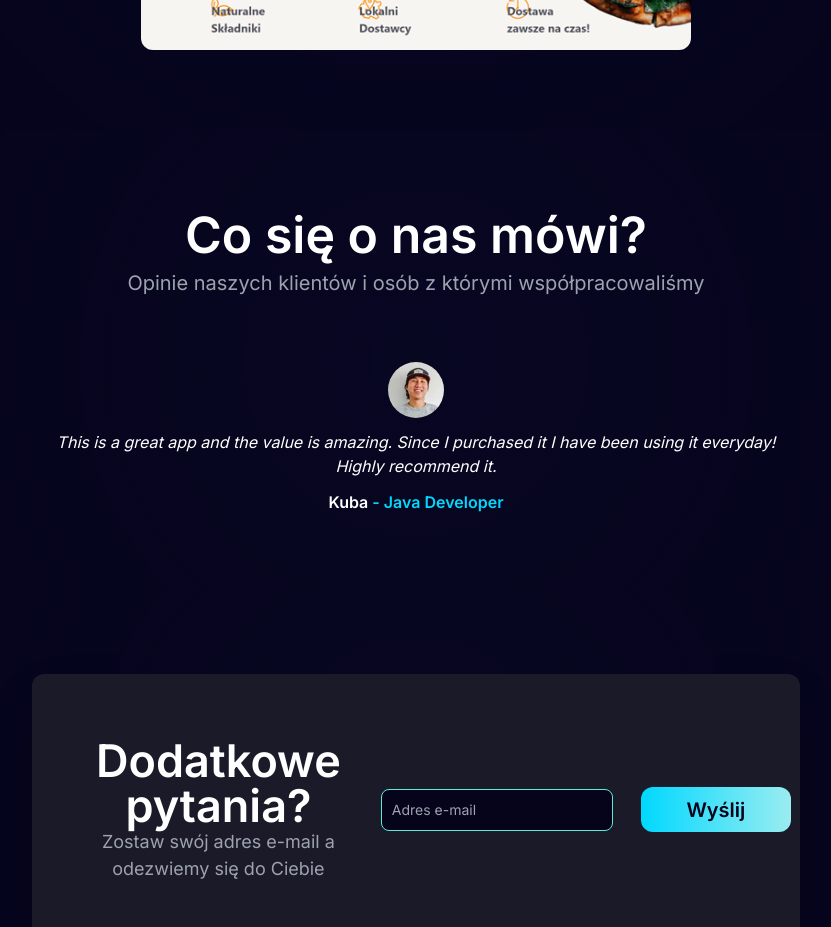
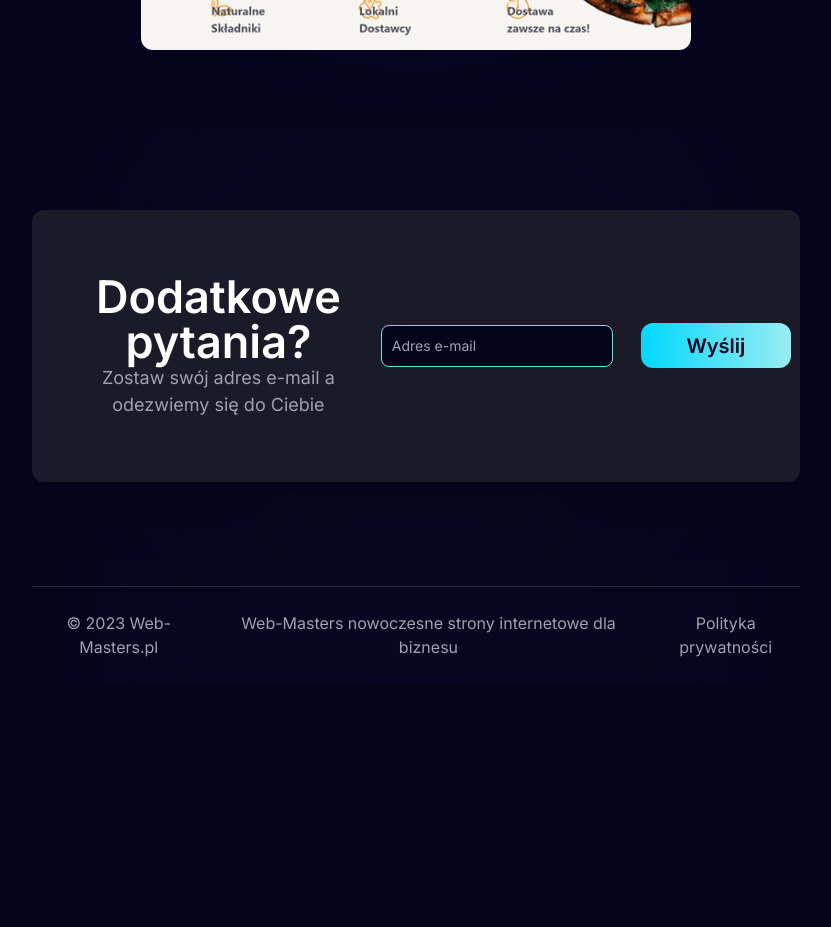
Before and after one commit to m-uchyla/wm-site, a Next.js app: page / in a window 1280 px wide. Shown: the part 5720-6647 px from the top of the page, without its empty margins (224-1055 px from the left). After the commit the page ends 6403 px from the top, so only its background shows below. Built offline with nearby package versions, Linux system fonts and the light colour scheme.

Commit message:
Contact nav active on bottom & vlad testimonial

```diff
--- a/src/assets/index.js
+++ b/src/assets/index.js
@@ -8,6 +8,7 @@ import working from "./isometric/working.png"
 import trainer from './portfolio/trainer.png'
 import pizza from './portfolio/pizza.png'
 import testimonial01 from "./testimonials/testimonial01.jpg"
+import testimonial_vladyslaw from "./testimonials/testimonial_vladyslaw.png"
 import aboutImg from "./about.png"
 import line from "./arrows/line.svg"
 
@@ -24,4 +25,5 @@ export {
     testimonial01,
     aboutImg,
     line,
+    testimonial_vladyslaw
 }
--- a/src/components/organisms/hero.js
+++ b/src/components/organisms/hero.js
@@ -10,7 +10,7 @@ export default function Hero() {
   }
 
   function scrollToContact(){
-    const element = document.getElementById('testimonials');
+    const element = document.getElementById('contact');
     if (element) element.scrollIntoView({ behavior: 'smooth' });
   }
 
--- a/src/components/templates/main.js
+++ b/src/components/templates/main.js
@@ -12,7 +12,7 @@ export default function Main() {
         <Pricing />
         <div className="bg-[rgba(255,255,255,0.15)] h-[1px] sm:mx-[20%] mx-6" />
         <Portfolio />
-        <Testimonials />
+        {/* <Testimonials /> */}
         <Contact />
 
         <BgLight top={"top-[-1rem]"} left={"left-[1rem]"}/>
--- a/src/components/templates/navbar.js
+++ b/src/components/templates/navbar.js
@@ -43,7 +43,11 @@ export default function Navbar() {
 
       navLi.forEach((li,index) => {
         if (li.classList.contains(current)) {
-          setNavActive(current);
+          if ((window.innerHeight + Math.round(window.scrollY)) >= document.body.offsetHeight) {
+            setNavActive("contact");
+          }else{
+            setNavActive(current);
+          }
         }
         if(current === "hero")setNavActive(null);
       });
--- a/src/constants/index.js
+++ b/src/constants/index.js
@@ -1,6 +1,6 @@
 import {GiPencilRuler, GiPodiumWinner} from "react-icons/gi";
 import { FaWrench, FaBolt, FaPencilRuler, FaChartLine } from "react-icons/fa";
-import { done, idea, preview, working, pizza, trainer, testimonial01 } from "../assets/index"
+import { done, idea, preview, working, pizza, trainer, testimonial01, testimonial_vladyslaw } from "../assets/index"
 
 export const navLinks = [
     {
@@ -24,7 +24,7 @@ export const navLinks = [
         href: "portfolio"
     },
     {
-        id: "testimonials",
+        id: "contact",
         title: "Kontakt",
         href: "contact"
     }
@@ -219,10 +219,10 @@ export const testimonials = [
         img:testimonial01
     },
     {
-        name:"Adam",
-        job: "Consultant",
-        desc:"This is a great app and the value is amazing. Since I purchased it I have been using it everyday! Highly recommend it. ",
-        img:testimonial01
+        name:"Vladyslaw",
+        job: "Software Developer",
+        desc:"Zespół Web-Masters.pl znakomicie wywiązuje się ze swoich zadań. Współpraca z nimi była przyjemnością.",
+        img:testimonial_vladyslaw
     },
     {
         name:"Dawid",
```
Also changed, not shown: src/assets/testimonials/testimonial_Vladyslaw.png (added).
